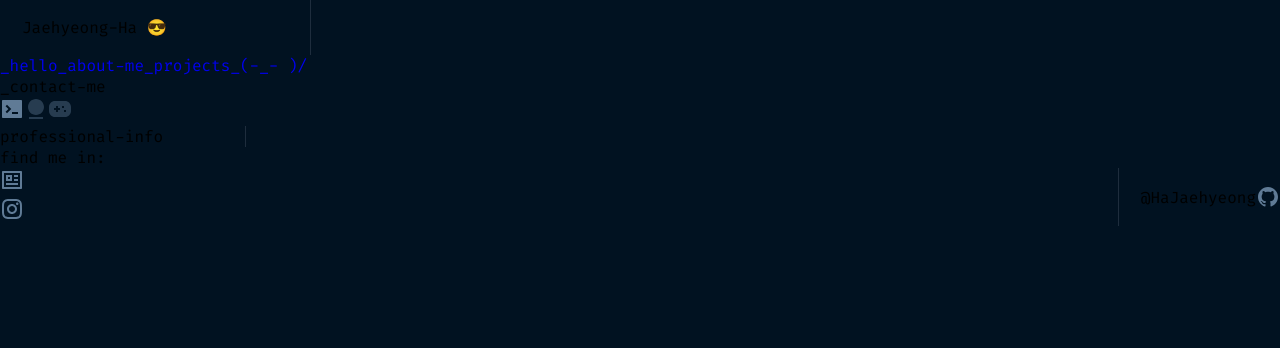
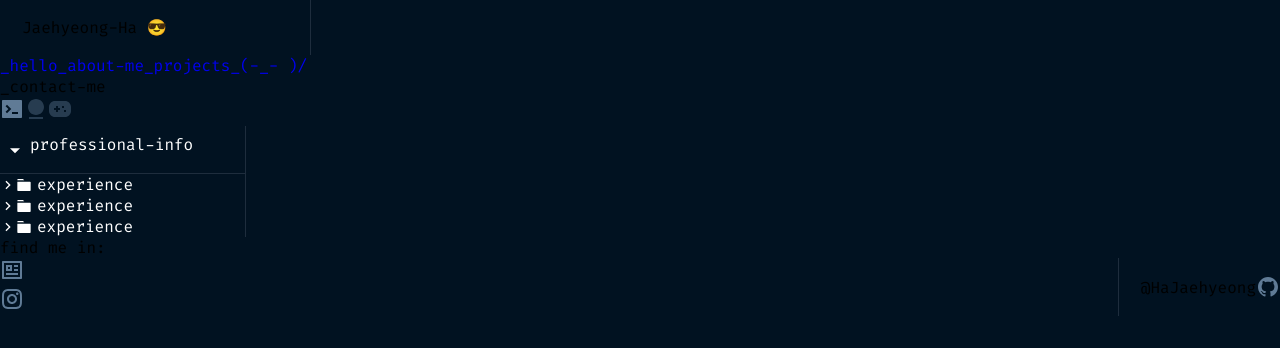
Before and after one commit to HaJaehyeong/portfolio, a Next.js app: page /about in a window 1280 px wide. Shown: the top 348 px of the page. Built offline with nearby package versions, Linux system fonts and the light colour scheme.

Commit message:
HAJAE-5 add accordion component

```diff
--- /dev/null
+++ b/src/components/about/explorer/accordion/accordion.module.scss
@@ -0,0 +1,18 @@
+.accordion-wrapper {
+  display: flex;
+  flex-direction: column;
+  justify-content: center;
+  gap: 8px;
+
+  padding: 14px;
+}
+
+.accordion {
+  display: flex;
+  flex-direction: row;
+  align-items: center;
+
+  label {
+    margin: 0 0 0 5px;
+  }
+}
--- /dev/null
+++ b/src/components/about/explorer/accordion/accordion.tsx
@@ -0,0 +1,23 @@
+import { RiArrowRightSLine, RiFolder3Fill } from '@remixicon/react';
+import styles from './accordion.module.scss';
+import { AccordionType } from '@/types/constants';
+
+type AccordionProps = {
+  accordions: AccordionType[];
+};
+
+const Accordion: React.FC<AccordionProps> = ({ accordions }) => {
+  return (
+    <div className={styles.accordionWrapper}>
+      {accordions.map((acc) => (
+        <div key={acc.accordionName} className={styles.accordion}>
+          <RiArrowRightSLine size={16} color="#fff" />
+          <RiFolder3Fill size={16} color="#fff" />
+          <label className={acc.isOpen ? styles.open : ''}>experience</label>
+        </div>
+      ))}
+    </div>
+  );
+};
+
+export default Accordion;
--- a/src/components/about/explorer/explorer.module.scss
+++ b/src/components/about/explorer/explorer.module.scss
@@ -5,3 +5,25 @@
   width: 245px;
   border-right: solid 1px var(--line);
 }
+
+.subject {
+  display: flex;
+  flex-direction: row;
+  align-items: center;
+  gap: 5px;
+
+  padding: 8px 5px;
+  border-bottom: solid 1px var(--line);
+
+  color: var(--secondary-white);
+}
+
+.subject-text {
+  margin: 0;
+}
+
+.content {
+  label {
+    color: var(--secondary-white);
+  }
+}
--- a/src/components/about/explorer/explorer.tsx
+++ b/src/components/about/explorer/explorer.tsx
@@ -1,4 +1,7 @@
+import { RiArrowDownSFill } from '@remixicon/react';
 import styles from './explorer.module.scss';
+import Accordion from './accordion/accordion';
+import { accordions } from '@/types/constants';
 
 type ExplorerProps = {
   subject: string;
@@ -7,7 +10,15 @@ type ExplorerProps = {
 const Explorer: React.FC<ExplorerProps> = ({ subject }) => {
   return (
     <div className={styles.explorer}>
-      <div>{subject}</div>
+      <div className={styles.subject}>
+        <RiArrowDownSFill color="#fff" size={20} />
+        <label className={styles.subjectText}>{subject}</label>
+      </div>
+      <div>
+        <div className={styles.content}>
+          <Accordion accordions={accordions} />
+        </div>
+      </div>
     </div>
   );
 };
--- a/src/types/constants.ts
+++ b/src/types/constants.ts
@@ -15,6 +15,12 @@ export type TabType = {
   tabName: string;
   pathname: string;
 };
+export type AccordionType = {
+  accordionName: string;
+  isOpen: boolean;
+  toggles: Toggle;
+};
+type Toggle = {};
 
 export const TABS: TabType[] = [
   {
@@ -35,3 +41,20 @@ export const TABS: TabType[] = [
   },
 ];
 export const SOCIAL_MEDIAS = ['blog', 'insta'];
+export const accordions: AccordionType[] = [
+  {
+    accordionName: 'experience',
+    isOpen: true,
+    toggles: {},
+  },
+  {
+    accordionName: 'hard-skills',
+    isOpen: false,
+    toggles: {},
+  },
+  {
+    accordionName: 'soft-skills',
+    isOpen: false,
+    toggles: {},
+  },
+];
```
